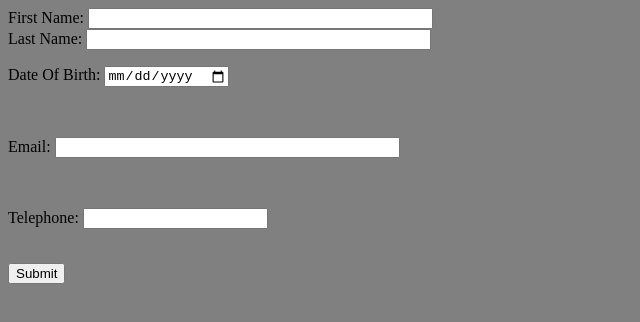
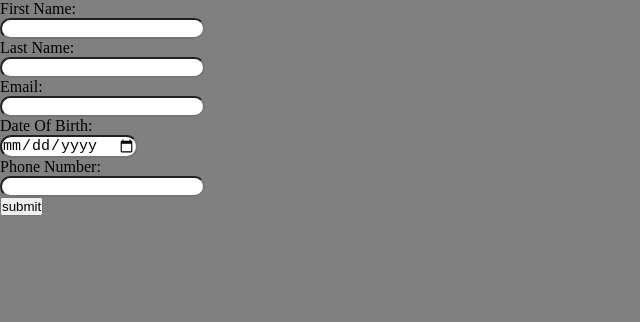
Before and after one commit to carlos-ai-bit/JS-P, a plain HTML site: page index.html in a window 1280 px wide. Shown: the whole page, without its empty margins (0-640 px from the left). Drawn offline with Linux system fonts and the light colour scheme.

Commit message:
styled,README.md updated, LICENSE.md generated

```diff
--- a/index.html
+++ b/index.html
@@ -1,4 +1,35 @@
 <!DOCTYPE html>
+<html lang="en">
+
+<head>
+    <meta charset="UTF-8" />
+    <meta http-equiv="X-UA-Compatible" content="IE=edge" />
+    <meta name="viewport" content="width=device-width, initial-scale=1.0" />
+    <link rel="stylesheet" href="style.css">
+    <title>Form validation</title>
+</head>
+
+<body>
+    <form action="/" method="post" id="myForm">
+        <label for="firstName">First Name:</label>
+        <input type="text" id="firstName" required />
+        <label for="lastname">Last Name:</label>
+        <input type="text" id="lastName" required />
+        <label for="email">Email:</label>
+        <input type="email" id="email" required />
+        <label for="dateOfBirth">Date Of Birth:</label>
+        <input type="date" id="dob" required />
+        <label for="phoneNumber">Phone Number:</label>
+        <input type="number" id="phoneNumber" required />
+        <input type="submit" value="submit" />
+    </form>
+
+    <script src="index.js"></script>
+</body>
+
+</html>
+
+<!-- <!DOCTYPE html>
 <html lang="en">
 
 <head>
@@ -11,10 +42,10 @@
 
 <body>
     <form onsubmit="return validateForm(event)" id="myForm">
-        First Name:
+        FirstName:
         <input type="text" size="40" name="firstName" id="fname" /><br />
 
-        Last Name:
+        LastName:
         <input type="text" size="40" name="lastName" id="lname" /><br />
 
         <p>
@@ -39,7 +70,7 @@
         <input type="button" value="Submit" name="Submit" />
 
     </form>
-    <script src="./index.js"></script>
+    <script src="index.js"></script>
 </body>
 
-</html>
+</html> -->
--- a/index.js
+++ b/index.js
@@ -1,49 +1,44 @@
-function validateForm(event) {
-    event.preventDefault()
-    let firstName = document.getElementById("fname").value;
-    let LastName = document.getElementById("lname").value;
-    let DateOfBirth = document.getElementById("birth").value;
-    let Email = document.getElementById("Address").value;
-    let Telephone = document.getElementById("number").value;
+const form = document.getElementById("myForm");
 
+form.addEventListener("submit", (e) => {
+    //stop form from [page] reloading
+    e.preventDefault();
+    const firstName = document.getElementById("firstName").value;
+    const lastName = document.getElementById("lastName").value;
+    const dob = document.getElementById("dob").value;
+    const email = document.getElementById("email").value;
+    const phoneNumber = document.getElementById("phoneNumber").value;
 
-    if (firstName === "") {
-        alert("Please enter your name .");
-        firstName.focus();
-        return false;
+    const today = new Date();
+    const dateInput = new Date(dob);
+
+    if (phoneNumber.length !== 10) {
+        alert("Phone number must be 10 digits");
+    } else if (firstName.length > 20 || lastName.length > 20) {
+        alert("Name should be less than 20 characters");
+    } else if (phoneNumber.charAt(0) !== "0" || phoneNumber.charAt(1) !== "7") {
+        alert("Phone number should start with a 0");
+    } else if (dateInput > today) {
+        alert("Please enter a valid date");
+    } else if (
+        firstName.charAt(0) !== firstName.charAt(0).toUpperCase() ||
+        lastName.charAt(0) !== lastName.charAt(0).toUpperCase()
+    ) {
+        alert("Please enter a valid name, that starts with a capital letter");
+    } else {
+        const fullName = firstName + " " + lastName;
+        const age = today.getFullYear() - dateInput.getFullYear();
+
+        console.log(
+            "my form ",
+            "fullName : ",
+            fullName,
+            "age : ",
+            age,
+            "email : ",
+            email,
+            "phoneNumber : ",
+            phoneNumber
+        );
     }
-
-    if (LastName == "") {
-        alert("Please enter your name.");
-        LastName.focus();
-        // return false;
-    }
-
-    if (DateOfBirth == "") {
-        alert("Please enter your Date of Birth.");
-        DateOfBirth.focus(); DateOfBirth.focus();
-
-        return false;
-    }
-    if (Email == "") {
-        alert("Please enter your Email.");
-        E - mailAddress.focus();
-        return false;
-    }
-
-    if (Telephone == "") {
-        alert("Please enter your name phone number.");
-        Telephone.focus();
-        return false;
-    }
-
-    //  form.addEventListener("submit", function (e) {
-    //     prevent the form from submitting
-    //     e.preventDefault();
-    // });
-    else console.log(firstName, LastName, DateOfBirth, Email.Telephone)
-    return true;
-}
-// function displaySubmittedData(firstName, LastName, DateOfBirth, Email, Telephone) {
-//     const submittedDataElement = document.getElementById("submittedData");
-// }
+});
--- a/style.css
+++ b/style.css
@@ -1,3 +1,45 @@
+* {
+    margin: 0;
+    padding: 0;
+    box-sizing: border-box;
+}
+
+
 body {
     background-color: grey;
 }
+
+#firstName {
+    border-radius: 52px;
+    display: flex;
+    font-size: 15px;
+    font-weight: bold;
+}
+
+#lastName {
+    border-radius: 50px;
+    display: flex;
+    font-size: 15px;
+    font-weight: bold;
+}
+
+#email {
+    border-radius: 52px;
+    display: flex;
+    font-size: 15px;
+    font-weight: bold;
+}
+
+#dob {
+    border-radius: 52px;
+    display: flex;
+    font-size: 15px;
+
+}
+
+#phoneNumber {
+    border-radius: 52px;
+    display: flex;
+    font-size: 15px;
+    font-weight: bold;
+}
```
Also changed, not shown: 2 other files.
